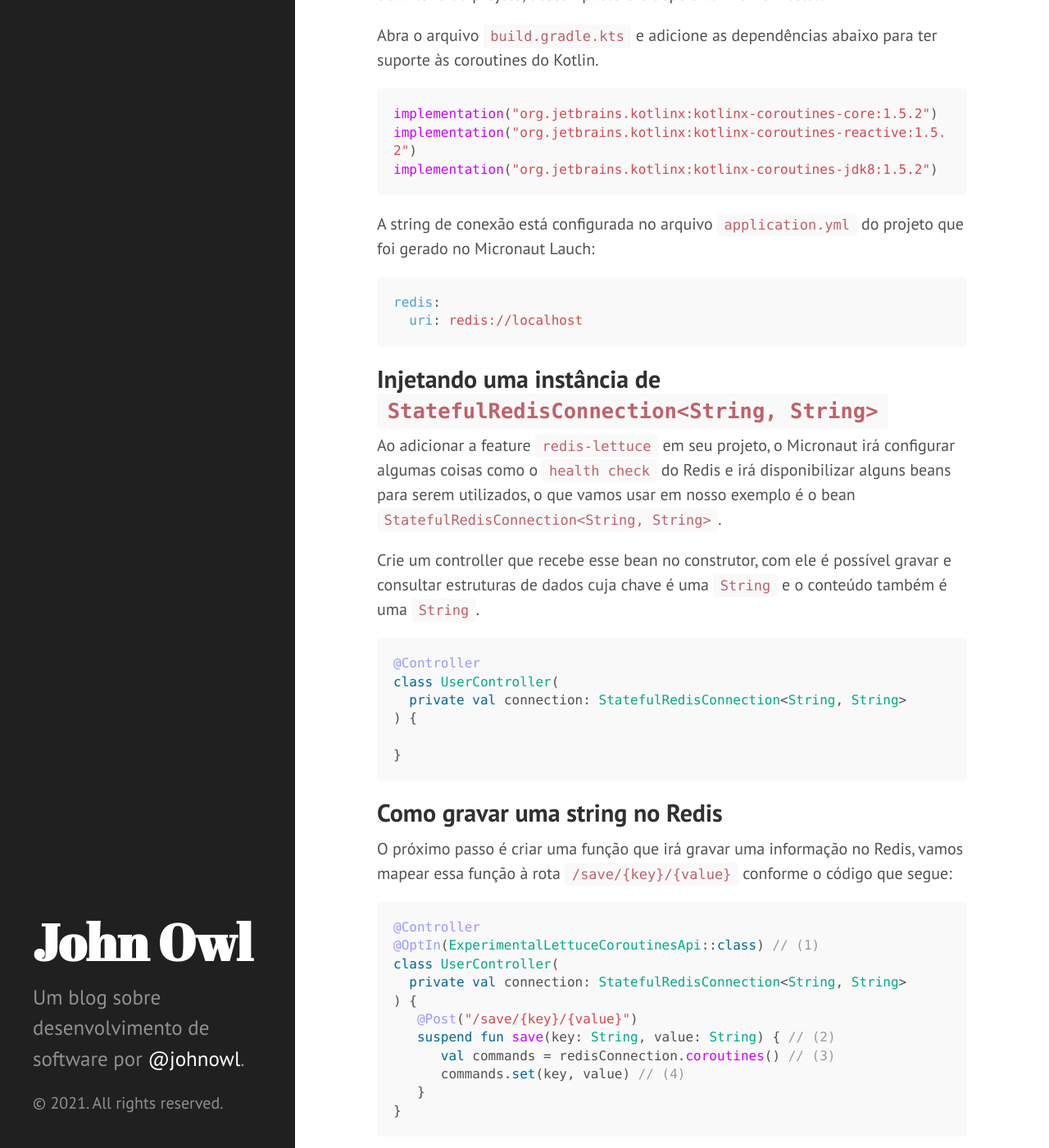
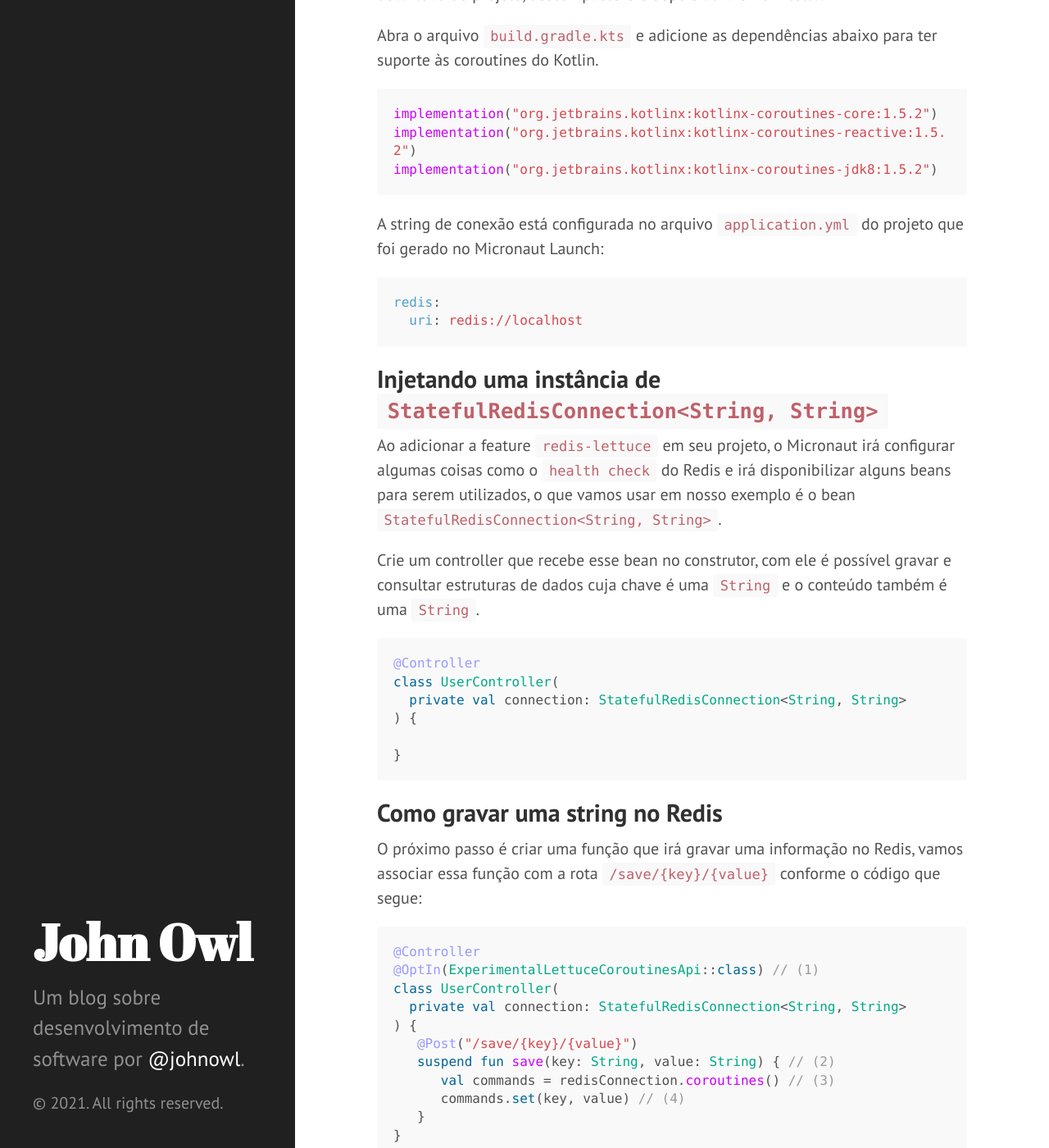
Before and after one commit to johnowl/johnowl.github.io, a Jekyll site: the page built from _posts/2021-10-10-como-usar-redis-com-micronaut-kotlin-e-coroutines.md, in a window 1280 px wide and 1400 px high, scrolled down 1164 px. Shown: the whole window at 82% size. Built offline with Jekyll 4.4.1, drawn with Linux system fonts in a browser that asks for light colours; comment, search, counter and statistics services are not loaded.

Commit message:
Fix typos

````diff
--- a/_posts/2021-10-10-como-usar-redis-com-micronaut-kotlin-e-coroutines.md
+++ b/_posts/2021-10-10-como-usar-redis-com-micronaut-kotlin-e-coroutines.md
@@ -46,7 +46,7 @@
 implementation("org.jetbrains.kotlinx:kotlinx-coroutines-jdk8:1.5.2")
 ```
 
-A string de conexão está configurada no arquivo `application.yml` do projeto que foi gerado no Micronaut Lauch:
+A string de conexão está configurada no arquivo `application.yml` do projeto que foi gerado no Micronaut Launch:
 
 ```yaml
 redis:
@@ -70,7 +70,7 @@
 
 ## Como gravar uma string no Redis
 
-O próximo passo é criar uma função que irá gravar uma informação no Redis, vamos mapear essa função à rota `/save/{key}/{value}` conforme o código que segue:
+O próximo passo é criar uma função que irá gravar uma informação no Redis, vamos associar essa função com a rota `/save/{key}/{value}` conforme o código que segue:
 
 ```kotlin
 @Controller
````
